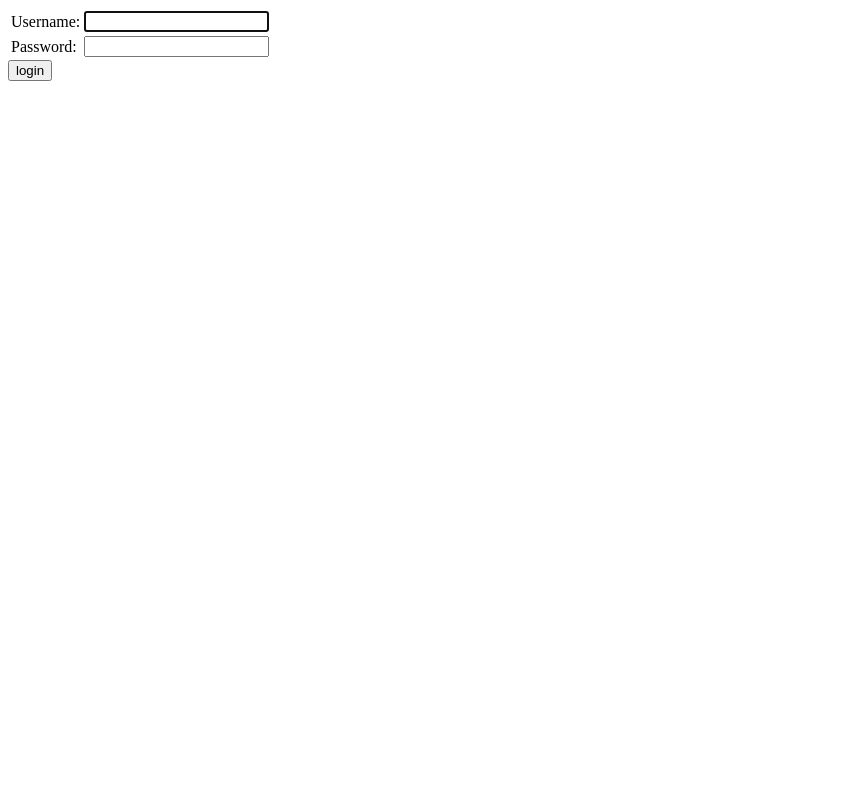
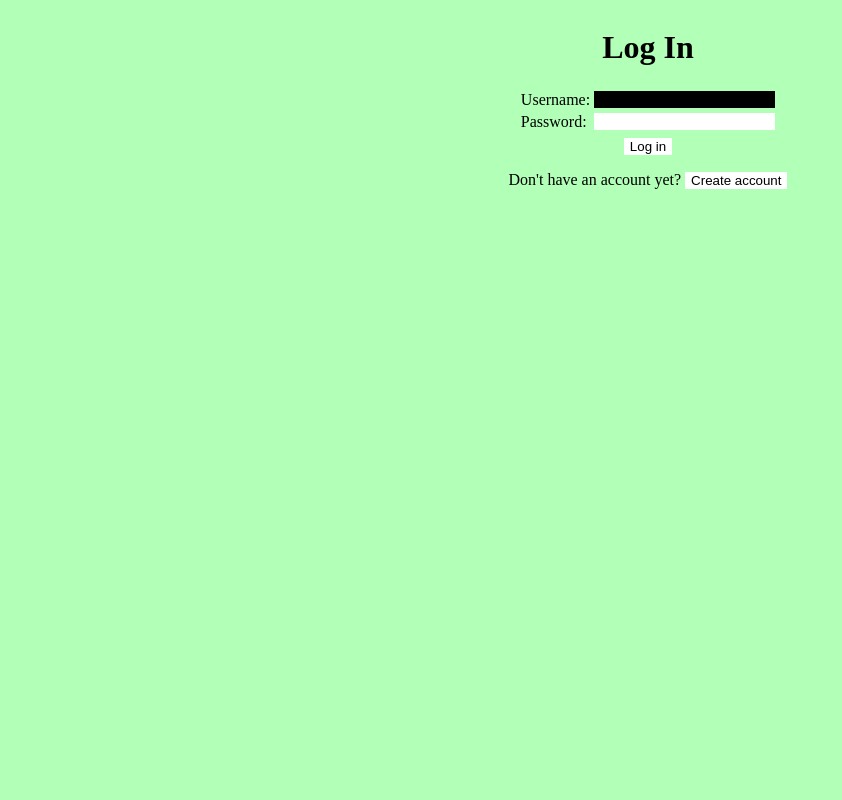
Before and after one commit to aidandomondon/comebacksunday, a Django app: page /accounts/login/ in a window 1280 px wide. Shown: the whole page, without its empty margins (0-842 px from the left). Run offline with Django 5.2, Linux system fonts and the light colour scheme.

Commit message:
Styles login page

```diff
--- /dev/null
+++ b/comebacksunday/registration/static/registration/login.css
@@ -0,0 +1,42 @@
+body {
+    background-color: #b2ffb7;
+    width: 100vw;
+    display: flex;
+    flex-direction: column;
+    align-items: center;
+}
+
+form {
+    display: flex;
+    flex-direction: column;
+    align-items: center;
+    gap: 0.25em;
+}
+
+input,
+textarea {
+    color: black;
+    background-color: white;
+    outline: none;
+    border-radius: 0;
+    box-shadow: none;
+    border: 0;
+}
+
+input:focus,
+input:active,
+textarea:focus,
+textarea:active {
+    color: white;
+    background-color: black;
+}
+
+input:hover:not(:focus, :active),
+textarea:hover:not(:focus, :active) {
+    background-color: lightgray;
+}
+
+div:has(label) {
+    display: flex;
+    flex-direction: row;
+}
--- a/comebacksunday/registration/templates/registration/login.html
+++ b/comebacksunday/registration/templates/registration/login.html
@@ -1,3 +1,5 @@
+{% load static %}
+
 {% if form.errors %}
     <p>Your username and password didn't match. Please try again.</p>
 {% endif %}
@@ -13,6 +15,7 @@
     {% endif %}
 {% endif %}
 
+<h1 class="page_title">Log In</h1>
 <form method="post" action="{% url 'login' %}">
     {% csrf_token %}
     <table>
@@ -26,6 +29,15 @@
         </tr>
     </table>
 
-    <input type="submit" value="login">
+    <input type="submit" value="Log in" tabindex="0">
     <input type="hidden" name="next" value="{{ next }}">
 </form>
+
+<!--Redirect new users to registration page-->
+<form action="{% url 'posts:create_user' %}">
+    <label>
+        Don't have an account yet?
+        <input type="submit" value="Create account" tabindex="0">
+    </label>
+</form>
+<link rel="stylesheet" href="{% static 'registration/login.css' %}">
```
